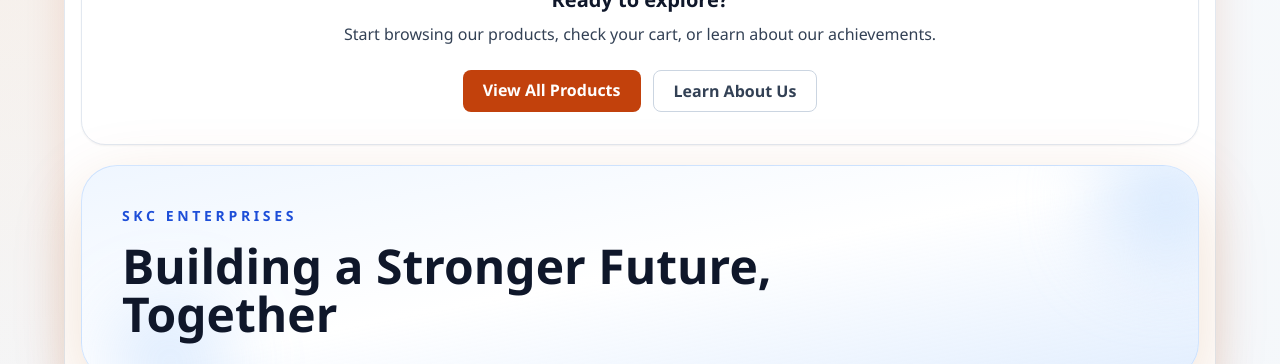
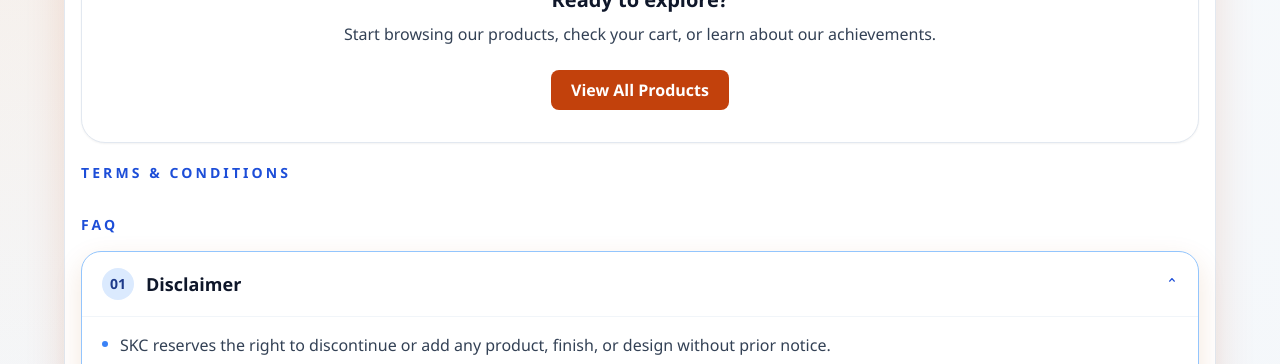
Before and after one commit to skcenterpricess/skcfrontend, a React (Vite) app in the folder portfolio/: page /about in a window 1280 px wide. Shown: the part 588-952 px from the top of the page. Built offline with nearby package versions, Linux system fonts and the light colour scheme; no server answers.

Commit message:
fix code

```diff
--- a/portfolio/src/pages/abouts/AboutPage.tsx
+++ b/portfolio/src/pages/abouts/AboutPage.tsx
@@ -128,27 +128,13 @@
           >
             View All Products
           </Link>
-          <Link
-            to="/achievements"
-            className="rounded-lg border border-surface-300 px-5 py-2 font-semibold text-surface-700 transition hover:bg-surface-100"
-          >
-            Learn About Us
-          </Link>
+
         </div>
       </section>
     <section className="space-y-8 pb-4">
-      <div className="relative overflow-hidden rounded-[2.25rem] border border-accent-200/70 bg-gradient-to-br from-accent-50 via-white to-accent-100/80 px-6 py-10 shadow-[0_22px_70px_rgba(180,83,9,0.18)] sm:px-8 lg:px-10">
-        <div className="absolute -right-8 -top-8 h-32 w-32 rounded-full bg-accent-200/60 blur-2xl" />
-        <div className="absolute -bottom-10 left-8 h-28 w-28 rounded-full bg-accent-400/25 blur-2xl" />
-        <div className="relative max-w-3xl space-y-4">
-          <p className="text-sm font-semibold uppercase tracking-[0.26em] text-accent-700">
-            SKC Enterprises
-          </p>
-          <h1 className="text-4xl font-black leading-tight text-surface-900 sm:text-5xl">
-            Building a Stronger Future, Together
-          </h1>
-        </div>
-      </div>
+        <p className="text-sm font-semibold uppercase tracking-[0.22em] text-accent-700">
+          Terms & Conditions
+        </p>
 
       <section className="space-y-4">
         <p className="text-sm font-semibold uppercase tracking-[0.22em] text-accent-700">
```
